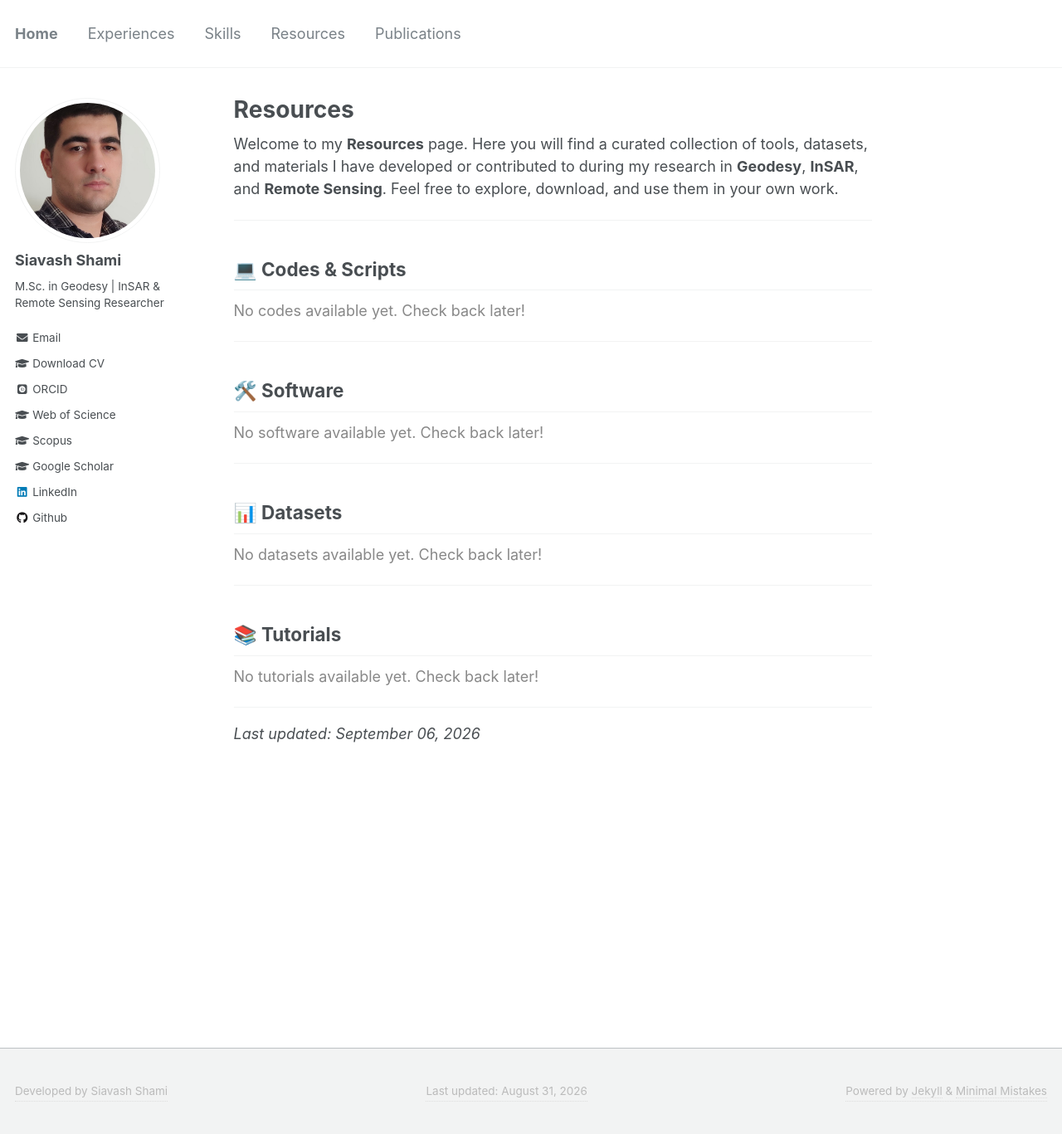
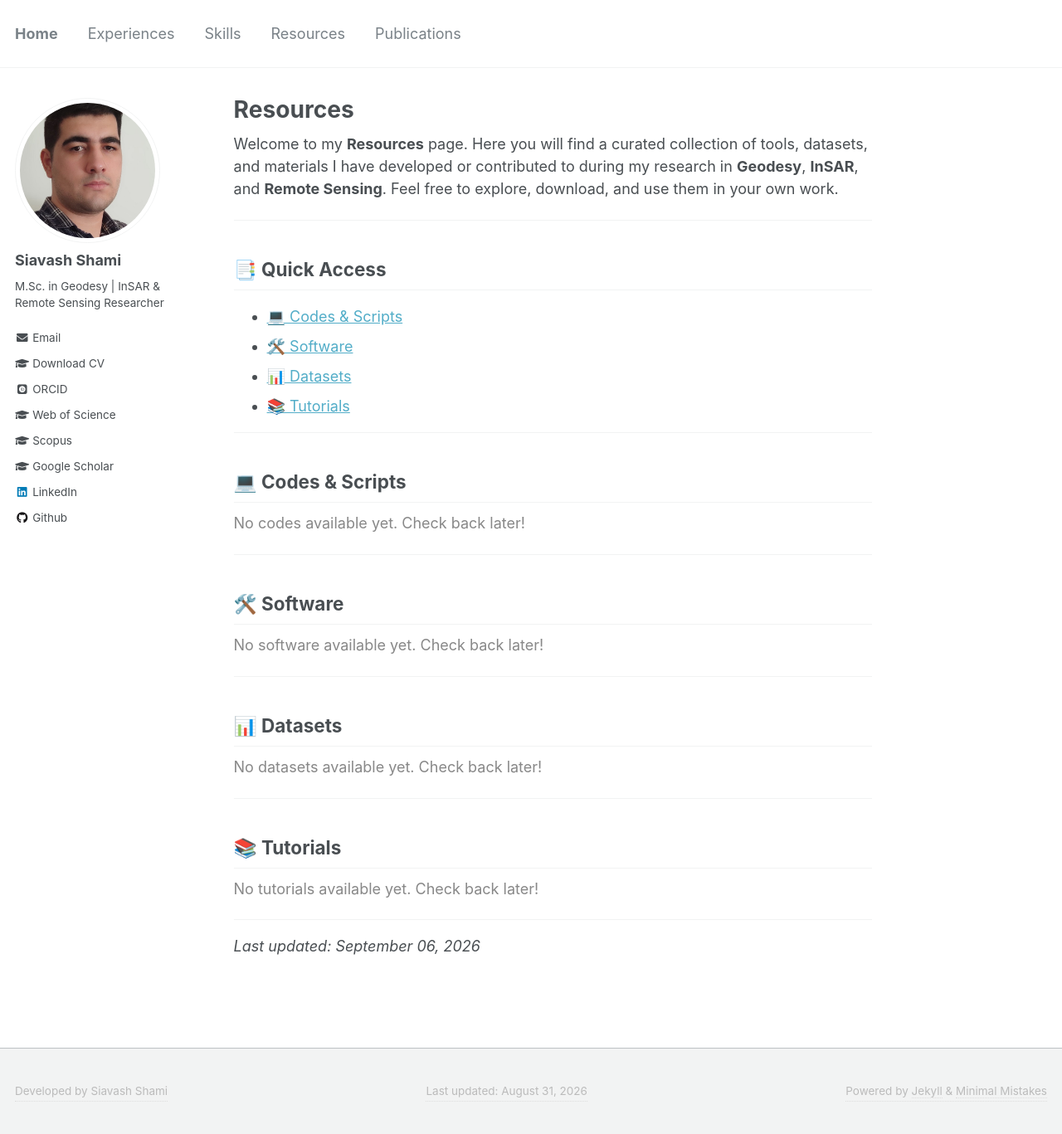
Before and after one commit to siavashshami/siavashshami.github.io, a Jekyll site: the page built from _pages/resources.md, in a window 1280 px wide and 1367 px high. Shown: the whole window at 83% size. Built offline with Jekyll 4.4.1, drawn with Linux system fonts in a browser that asks for light colours; some web fonts are replaced.

Commit message:
Update resources.md

```diff
--- a/_pages/resources.md
+++ b/_pages/resources.md
@@ -8,8 +8,15 @@ Welcome to my **Resources** page. Here you will find a curated collection of too
 
 ---
 
-## 💻 Codes & Scripts
+## 📑 Quick Access
+- [💻 Codes & Scripts](#codes)
+- [🛠️ Software](#software)
+- [📊 Datasets](#datasets)
+- [📚 Tutorials](#tutorials)
 
+---
+
+## 💻 Codes & Scripts {#codes}
 {% if site.code.size > 0 %}
   {% for item in site.code %}
   - 🐍 [**{{ item.title }}**]({{ item.url }})
@@ -21,8 +28,7 @@ Welcome to my **Resources** page. Here you will find a curated collection of too
 
 ---
 
-## 🛠️ Software
-
+## 🛠️ Software {#software}
 {% if site.software.size > 0 %}
   {% for item in site.software %}
   - ⚙️ [**{{ item.title }}**]({{ item.url }})
@@ -34,8 +40,7 @@ Welcome to my **Resources** page. Here you will find a curated collection of too
 
 ---
 
-## 📊 Datasets
-
+## 📊 Datasets {#datasets}
 {% if site.data_pages.size > 0 %}
   {% for item in site.data_pages %}
   - 📁 [**{{ item.title }}**]({{ item.url }})
@@ -47,8 +52,7 @@ Welcome to my **Resources** page. Here you will find a curated collection of too
 
 ---
 
-## 📚 Tutorials
-
+## 📚 Tutorials {#tutorials}
 {% if site.tutorials.size > 0 %}
   {% for item in site.tutorials %}
   - 📖 [**{{ item.title }}**]({{ item.url }})
```
